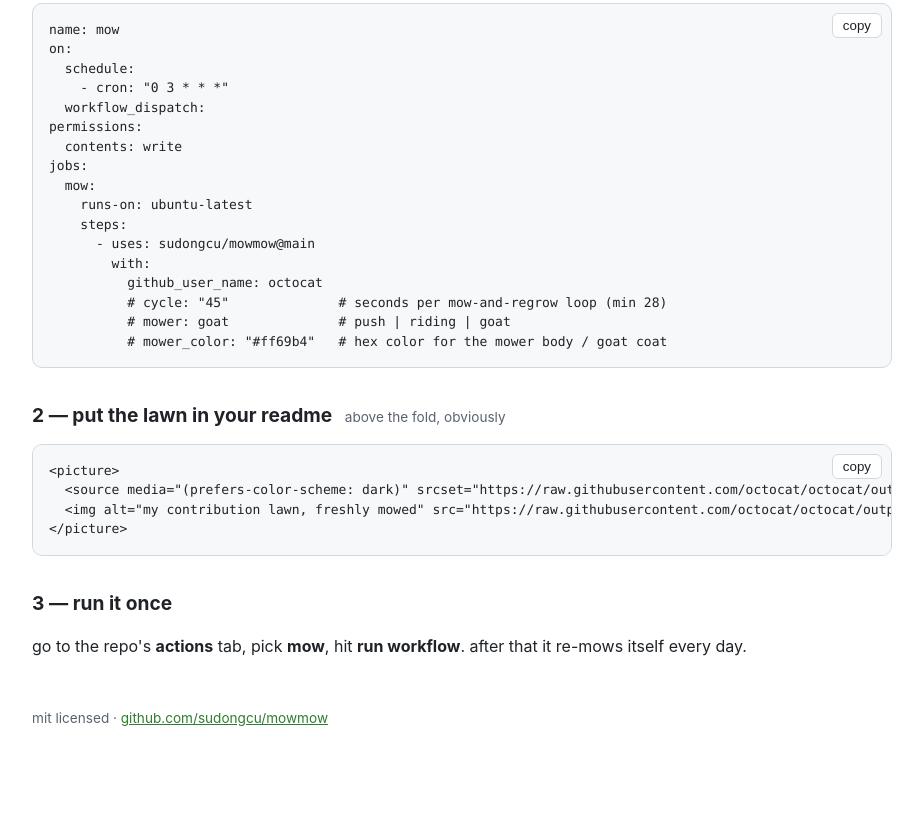
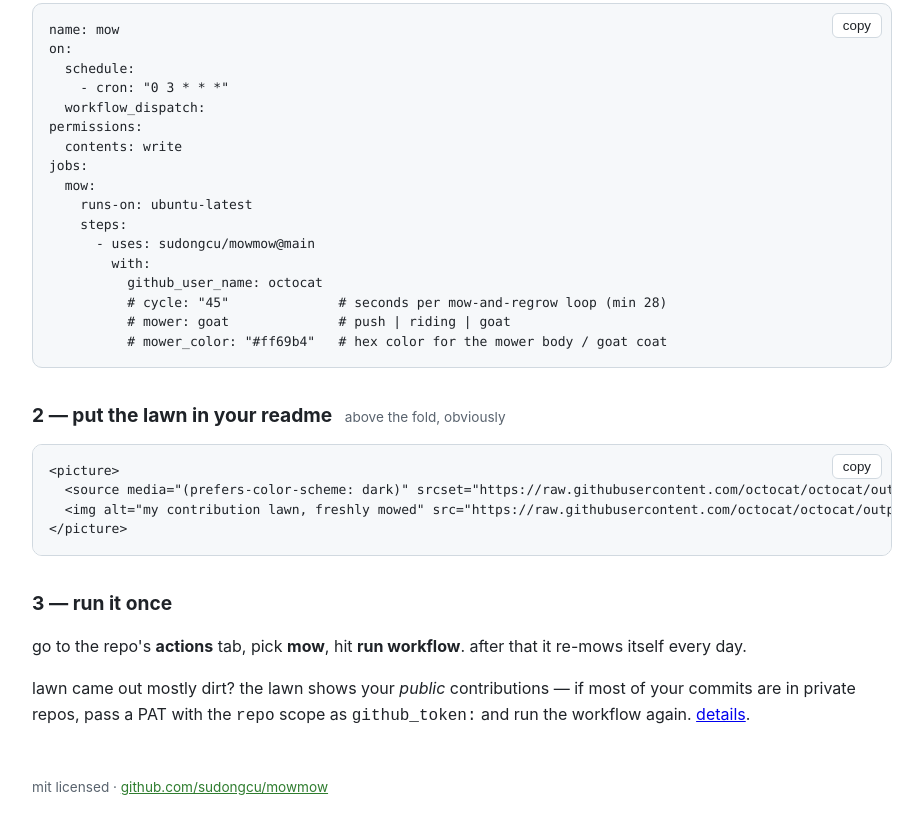
Before and after one commit to sudongcu/mowmow, a website: page docs/index.html in a window 1280 px wide. Shown: the part 675-1508 px from the top of the page, without its empty margins (178-1101 px from the left). Before the commit the page ends 1485 px from the top, so only its background shows below. Drawn offline with Linux system fonts and the light colour scheme.

Commit message:
docs: explain the mostly-private-repos dirt lawn and the PAT fix
the default github.token only sees public contributions, and the
profile "private contributions" toggle doesn't change what the api
returns to other viewers — so private-heavy users get a bare lawn.
add a faq to the readme and a note to the playground: pass a
repo-scoped PAT as github_token.

```diff
--- a/docs/index.html
+++ b/docs/index.html
@@ -169,6 +169,10 @@
   <h2>3 — run it once</h2>
   <p>go to the repo's <strong>actions</strong> tab, pick <strong>mow</strong>, hit <strong>run workflow</strong>.
      after that it re-mows itself every day.</p>
+  <p>lawn came out mostly dirt? the lawn shows your <em>public</em> contributions —
+     if most of your commits are in private repos, pass a PAT with the
+     <code>repo</code> scope as <code>github_token:</code> and run the workflow again.
+     <a href="https://github.com/sudongcu/mowmow#my-lawn-is-mostly-dirt">details</a>.</p>
 
   <footer>
     mit licensed · <a href="https://github.com/sudongcu/mowmow">github.com/sudongcu/mowmow</a>
```
Also changed, not shown: README.md.
